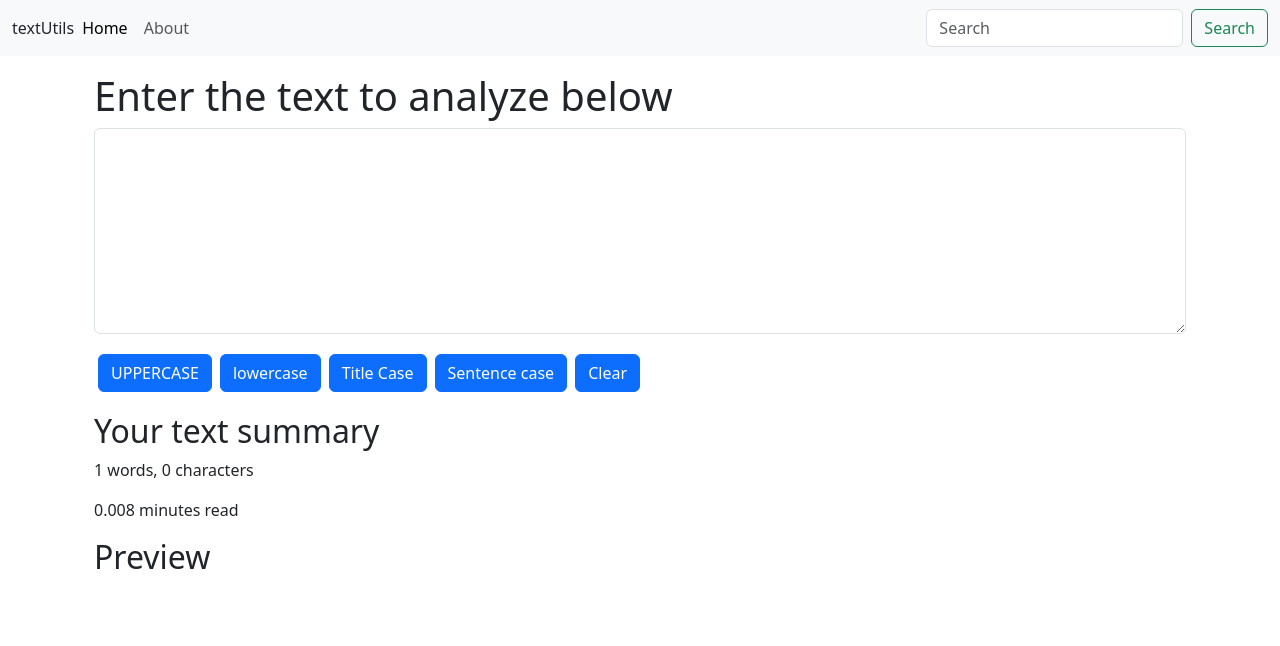
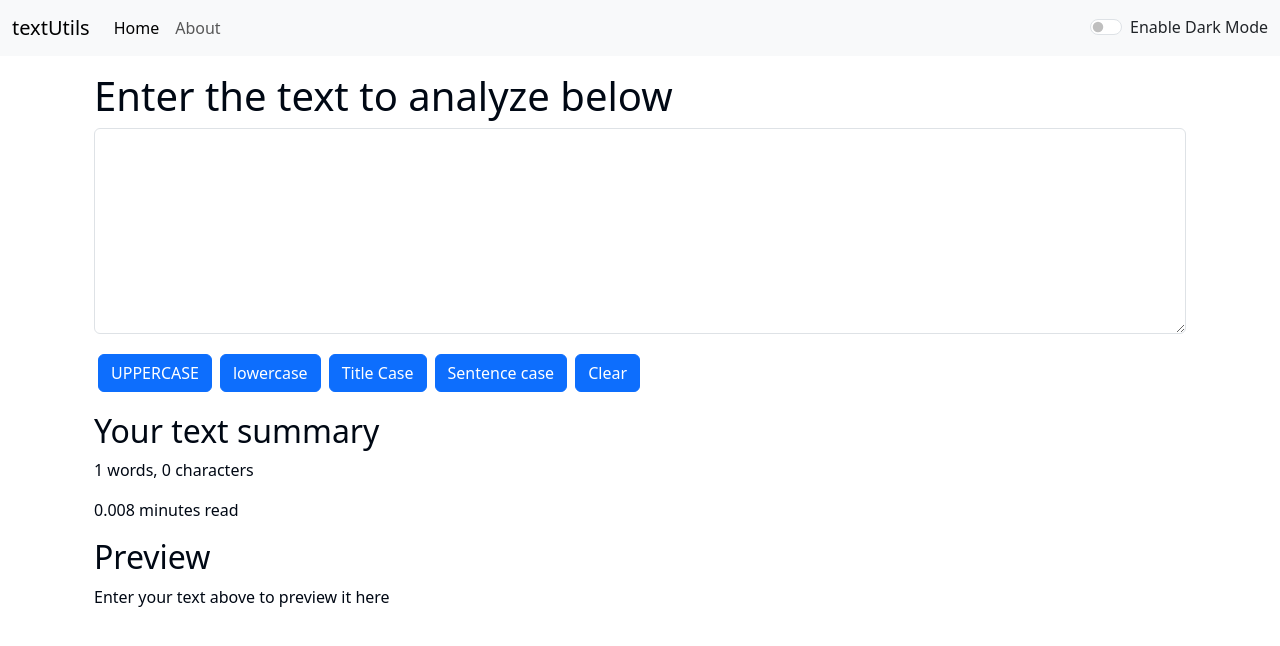
Before and after one commit to Gayatri-tech/textUtilities-React, a React (Create React App) app: page / in a window 1280 px wide. Shown: the top 646 px of the page. Built offline with nearby package versions, Linux system fonts and the light colour scheme.

Commit message:
dark mode functionality added

```diff
--- a/src/App.js
+++ b/src/App.js
@@ -1,12 +1,24 @@
+import React, { useState } from "react";
 import "./App.css";
 import Navbar from "./components/Navbar";
 import TextForm from "./components/TextForm";
+
 function App() {
+  const [mode, setMode] = useState("light");
+  const toggleMode = () => {
+    if (mode === "light") {
+      setMode("dark");
+      document.body.style.backgroundColor = "#000814";
+    } else {
+      setMode("light");
+      document.body.style.backgroundColor = "white";
+    }
+  };
   return (
     <>
-      <Navbar title="textUtils" />
+      <Navbar title="textUtils" mode={mode} toggleMode={toggleMode} />
       <div className="container my-3">
-        <TextForm heading="Enter the text to analyze below" />
+        <TextForm heading="Enter the text to analyze below" mode={mode} />
       </div>
     </>
   );
--- a/src/components/Navbar.js
+++ b/src/components/Navbar.js
@@ -3,9 +3,13 @@
 
 export default function Navbar(props) {
   return (
-    <nav className="navbar navbar-expand-lg bg-body-tertiary">
+    <nav
+      className={`navbar navbar-expand-lg navbar-${props.mode} bg-${props.mode}`}
+    >
       <div className="container-fluid">
-        <button className="nav-link">{props.title}</button>
+        <a className="navbar-brand" href="/">
+          {props.title}
+        </a>
         <button
           className="navbar-toggler"
           type="button"
@@ -20,15 +24,17 @@
         <div className="collapse navbar-collapse" id="navbarSupportedContent">
           <ul className="navbar-nav me-auto mb-2 mb-lg-0">
             <li className="nav-item">
-              <button className="nav-link active" aria-current="page">
+              <a className="nav-link active" href="/" aria-current="page">
                 Home
-              </button>
+              </a>
             </li>
             <li className="nav-item">
-              <button className="nav-link">{props.aboutText} </button>
+              <a className="nav-link" href="/">
+                {props.aboutText}{" "}
+              </a>
             </li>
           </ul>
-          <form className="d-flex" role="search">
+          {/* <form className="d-flex" role="search">
             <input
               className="form-control me-2"
               type="search"
@@ -38,7 +44,26 @@
             <button className="btn btn-outline-success" type="submit">
               Search
             </button>
-          </form>
+          </form> */}
+          <div
+            className={`form-check form-switch text-${
+              props.mode === "light" ? "dark" : "light"
+            }`}
+          >
+            <input
+              className="form-check-input"
+              type="checkbox"
+              role="switch"
+              id="flexSwitchCheckDefault"
+              onClick={props.toggleMode}
+            />
+            <label
+              className="form-check-label"
+              htmlFor="flexSwitchCheckDefault"
+            >
+              Enable Dark Mode
+            </label>
+          </div>
         </div>
       </div>
     </nav>
--- a/src/components/TextForm.js
+++ b/src/components/TextForm.js
@@ -43,7 +43,12 @@
 
   return (
     <>
-      <div className="container">
+      <div
+        className="container"
+        style={{
+          color: props.mode === "light" ? "#000814" : "white",
+        }}
+      >
         <h1>{props.heading}</h1>
         <div className="mb-3">
           <textarea
@@ -52,6 +57,10 @@
             rows="8"
             value={text}
             onChange={handleOnChange}
+            style={{
+              backgroundColor: props.mode === "light" ? "white" : "#000814",
+              color: props.mode === "light" ? "#000814" : "white",
+            }}
           ></textarea>
         </div>
         <button
@@ -85,14 +94,21 @@
           Clear
         </button>
       </div>
-      <div className="container my-3">
+      <div
+        className="container my-3"
+        style={{
+          color: props.mode === "light" ? "#000814" : "white",
+        }}
+      >
         <h2>Your text summary</h2>
         <p>
           {text.split(" ").length} words, {text.length} characters
         </p>
         <p>{0.008 * text.split(" ").length} minutes read</p>
         <h2>Preview</h2>
-        <p>{text}</p>
+        <p>
+          {text.length > 0 ? text : "Enter your text above to preview it here"}
+        </p>
       </div>
     </>
   );
```
Also changed, not shown: src/components/About.js (added, +130 -0 lines).
